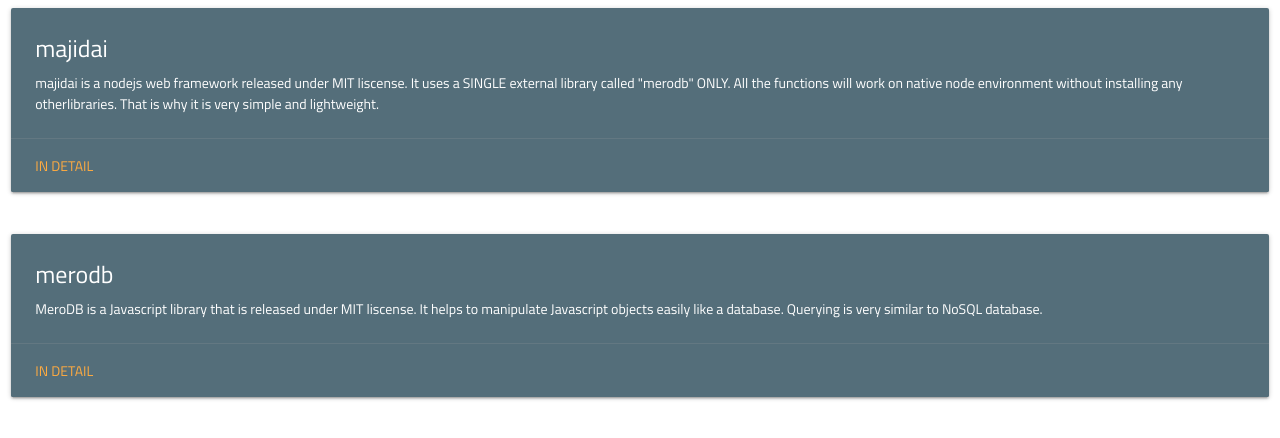
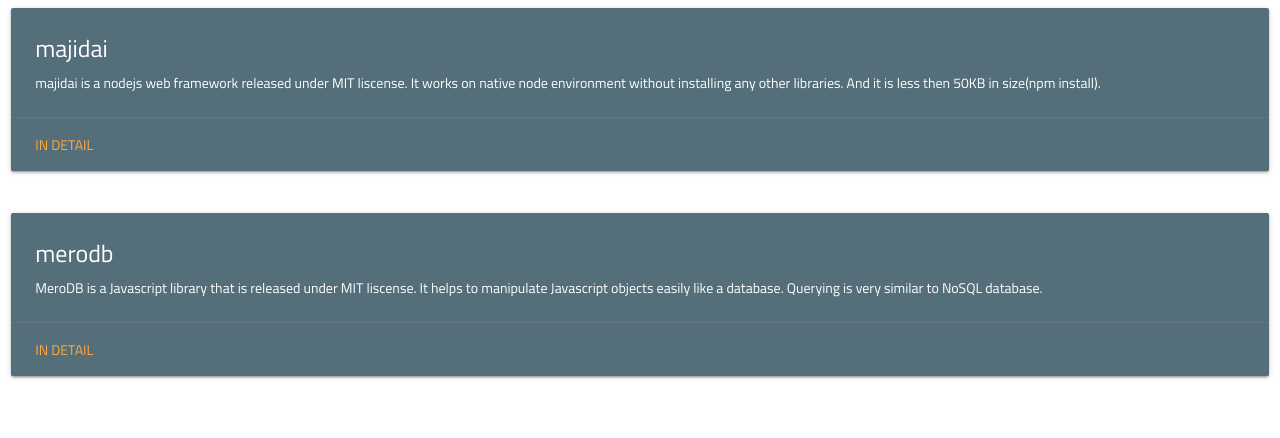
Before and after one commit to dakc/dakc.github.io, a website built with webpack: page index.html in a window 1280 px wide. Built offline with nearby package versions, Linux system fonts and the light colour scheme.

Commit message:
Update index.html

```diff
--- a/index.html
+++ b/index.html
@@ -19,9 +19,7 @@
                   <div class="card blue-grey darken-1">
                     <div class="card-content white-text">
                       <span class="card-title">majidai</span>
-                      <p>majidai is a nodejs web framework released under MIT liscense.
-                          It uses a SINGLE external library called "merodb" ONLY. All the functions will work on native node environment without installing any otherlibraries.
-                          That is why it is very simple and lightweight.</p>
+                      <p>majidai is a nodejs web framework released under MIT liscense. It works on native node environment without installing any other libraries. And it is less then 50KB in size(npm install).</p>
                     </div>
                     <div class="card-action">
                       <a href="./majidai.html">In Detail</a>
```
